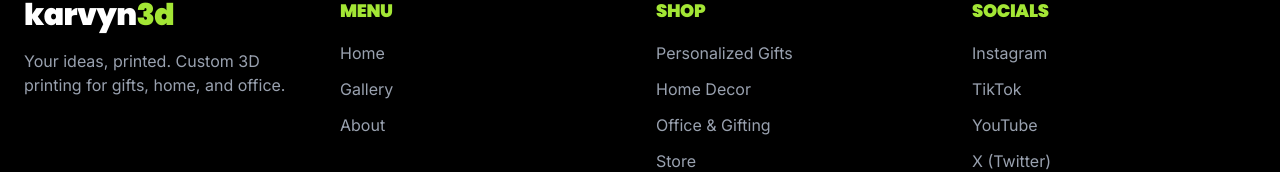
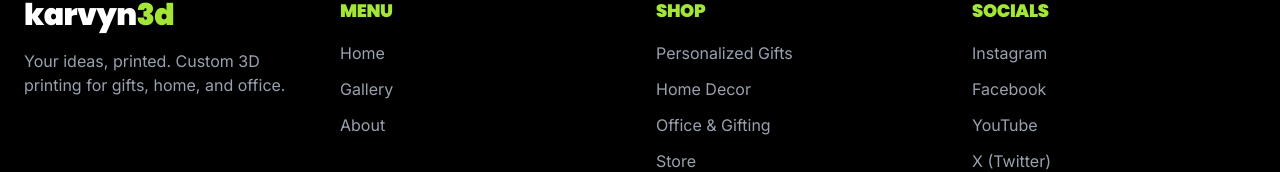
Before and after one commit to VisheshTnwr/Karvyn3d, a Next.js app: page / in a window 1280 px wide. Shown: the part 4179-4351 px from the top of the page. Built offline with nearby package versions, Linux system fonts and the light colour scheme.

Commit message:
Fixed some errors.

```diff
--- a/components/ClientLayout.tsx
+++ b/components/ClientLayout.tsx
@@ -269,7 +269,7 @@ export default function ClientLayout({
                     href="#"
                     className="text-gray-400 hover:text-accent transition-colors"
                   >
-                    TikTok
+                    Facebook
                   </a>
                 </li>
                 <li>
```
